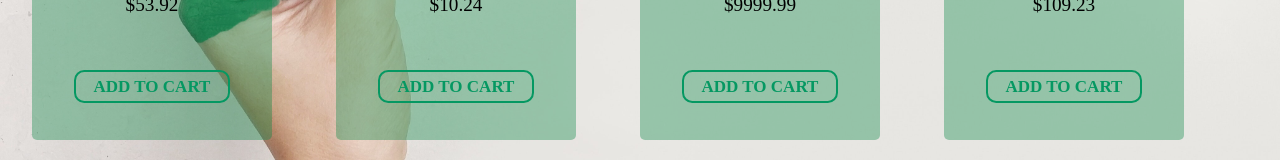
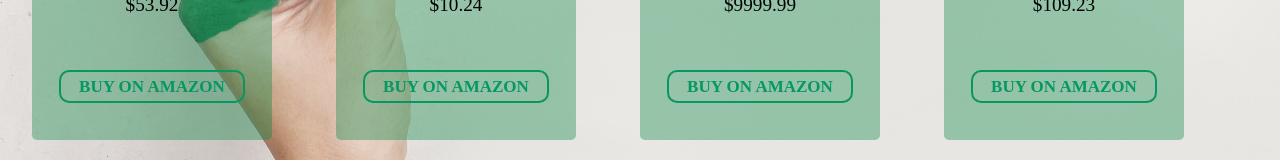
Before and after one commit to TechnoM4ncer/save-the-garden, a React (Create React App) app: page /Components/Store.jsx in a window 1280 px wide. Shown: the part 574-734 px from the top of the page. Built offline with nearby package versions, Linux system fonts and the light colour scheme; data requests are answered from the project's data file.

Commit message:
update button text

```diff
--- a/src/Components/Store.jsx
+++ b/src/Components/Store.jsx
@@ -43,7 +43,7 @@
   desc.innerHTML = product.description;
 
   const btn = document.createElement("button");
-  btn.innerHTML = "Add to Cart";
+  btn.innerHTML = "Buy on Amazon";
   btn.setAttribute("class", "add-to-cart");
 
   card.appendChild(img);
```
